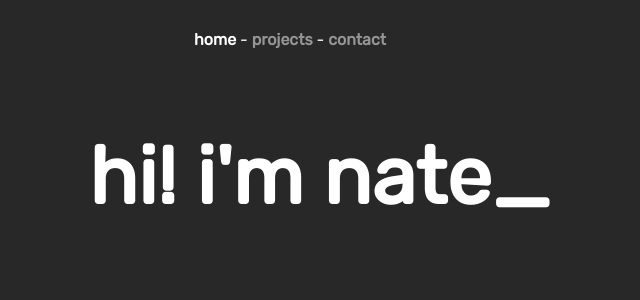
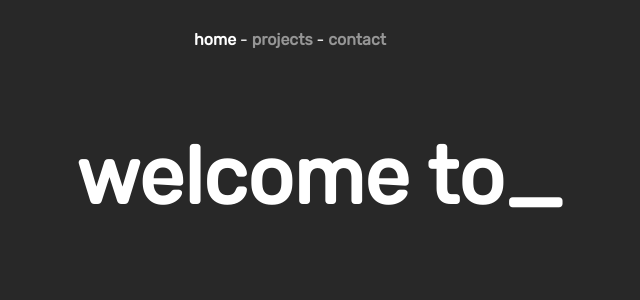
Before and after one commit to nathangchay/me, a Vue app: page /#/ in a window 1280 px wide. Shown: the top 300 px of the page, without its empty margins (350-990 px from the left). Built offline with nearby package versions, Linux system fonts and the light colour scheme; the HTML template or start-up script is replaced by a standard one.

Commit message:
Added text to title

```diff
--- a/src/components/Title.vue
+++ b/src/components/Title.vue
@@ -15,13 +15,13 @@ export default {
   name: 'Title',
 
   data: () => ({
-    finalText: ['hi! i\'m nate'],
+    finalText: ['hi! i\'m nate', 'welcome to my page :-)'],
     curText: ' ',
     underscore: '_',
   }),
 
   mounted() {
-    this.animateText(0, false);
+    this.animateText(0, true);
     this.animateUnderscore();
   },
 
@@ -61,7 +61,7 @@ export default {
             }, 2000);
           }
         }
-      }, 80);
+      }, 60);
     },
 
     /**
@@ -82,7 +82,7 @@ export default {
 
 <style scoped>
   #title {
-    align-self: center;
+    justify-self: flex-end;
     height: 10%;
     position: relative;
     font-size: 60pt;
```
